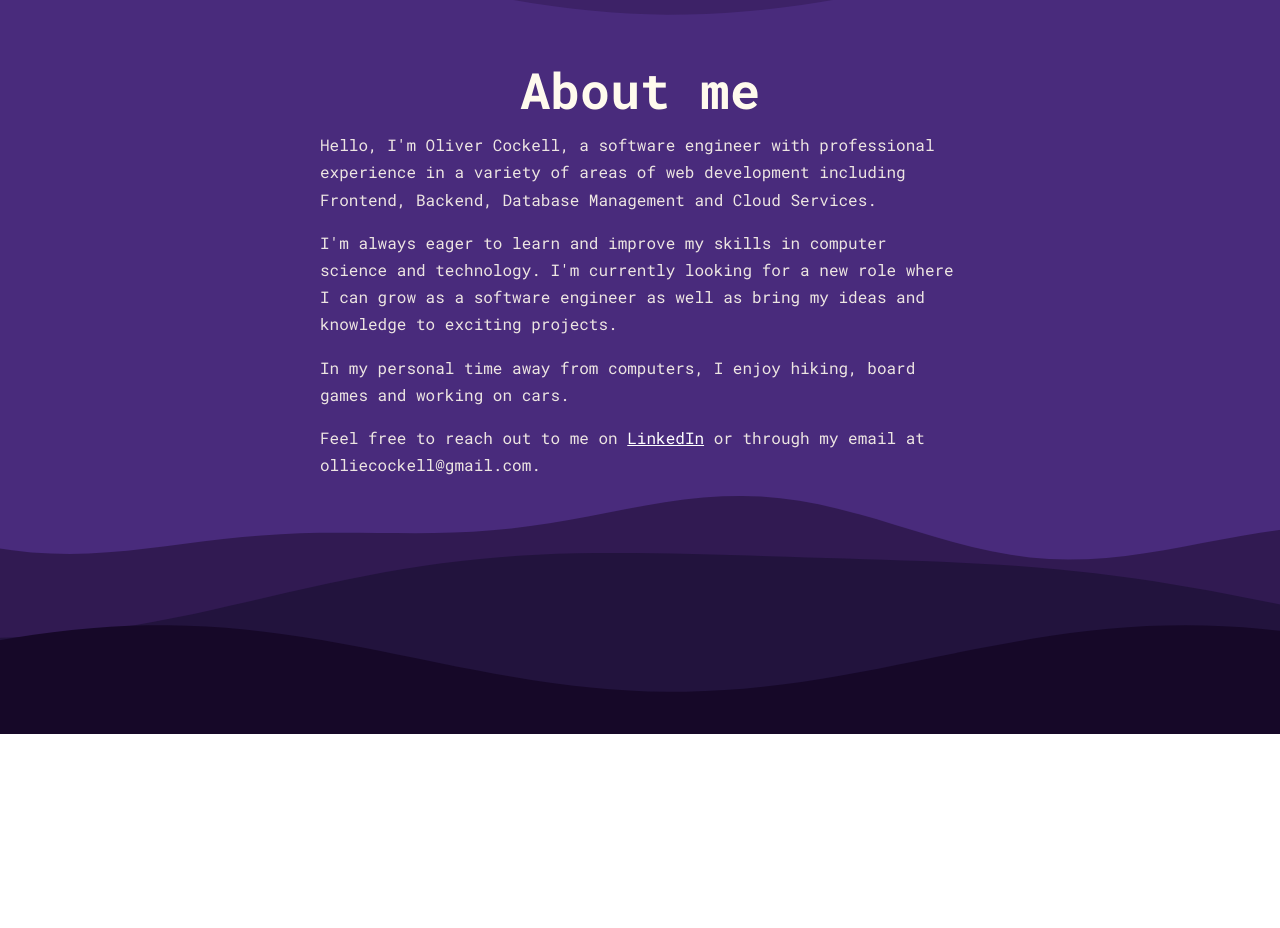
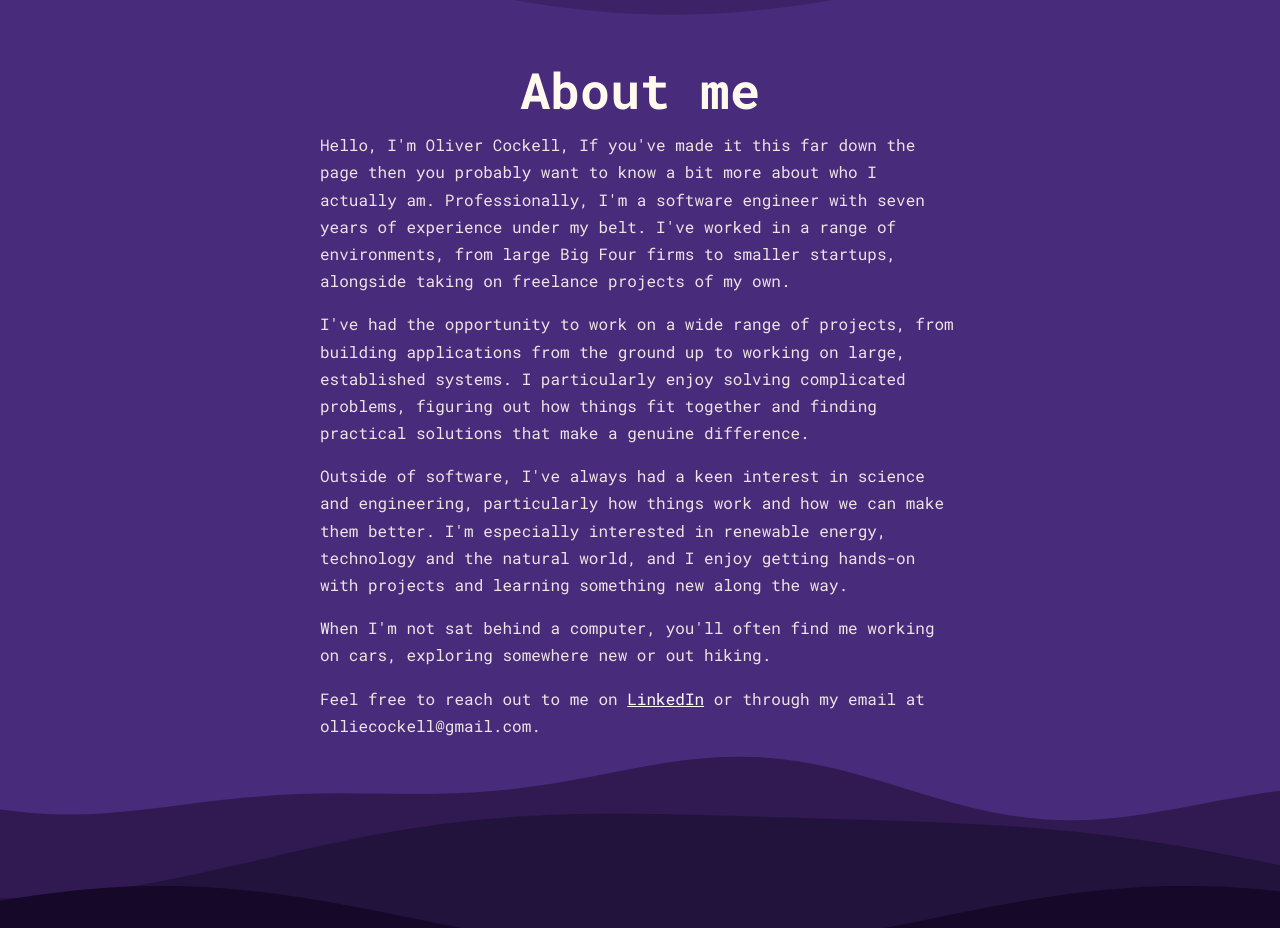
Before and after one commit to SlightOfHandio2/portfolio, a React (Create React App) app: page / in a window 1280 px wide. Shown: the part 4580-5508 px from the top of the page. Before the commit the page ends 5314 px from the top, so only its background shows below. Built offline with nearby package versions, Linux system fonts and the light colour scheme.

Commit message:
about me improvements

```diff
--- a/src/subPages/About.tsx
+++ b/src/subPages/About.tsx
@@ -7,19 +7,30 @@
       <h2 className="titleProject">About me</h2>
       <div className="textWrapper">
         <p className="Text">
-          Hello, I'm Oliver Cockell, a software engineer with professional
-          experience in a variety of areas of web development including
-          Frontend, Backend, Database Management and Cloud Services.
+          Hello, I'm Oliver Cockell, If you've made it this far down the page
+          then you probably want to know a bit more about who I actually am.
+          Professionally, I'm a software engineer with seven years of experience
+          under my belt. I've worked in a range of environments, from large Big
+          Four firms to smaller startups, alongside taking on freelance projects
+          of my own.
         </p>
         <p className="Text">
-          I'm always eager to learn and improve my skills in computer science
-          and technology. I'm currently looking for a new role where I can grow
-          as a software engineer as well as bring my ideas and knowledge to
-          exciting projects.
+          I've had the opportunity to work on a wide range of projects, from
+          building applications from the ground up to working on large,
+          established systems. I particularly enjoy solving complicated
+          problems, figuring out how things fit together and finding practical
+          solutions that make a genuine difference.
         </p>
         <p className="Text">
-          In my personal time away from computers, I enjoy hiking, board games
-          and working on cars.
+          Outside of software, I've always had a keen interest in science and
+          engineering, particularly how things work and how we can make them
+          better. I'm especially interested in renewable energy, technology and
+          the natural world, and I enjoy getting hands-on with projects and
+          learning something new along the way.
+        </p>
+        <p className="Text">
+          When I'm not sat behind a computer, you'll often find me working on
+          cars, exploring somewhere new or out hiking.
         </p>
         <p className="Text">
           Feel free to reach out to me on{" "}
```
